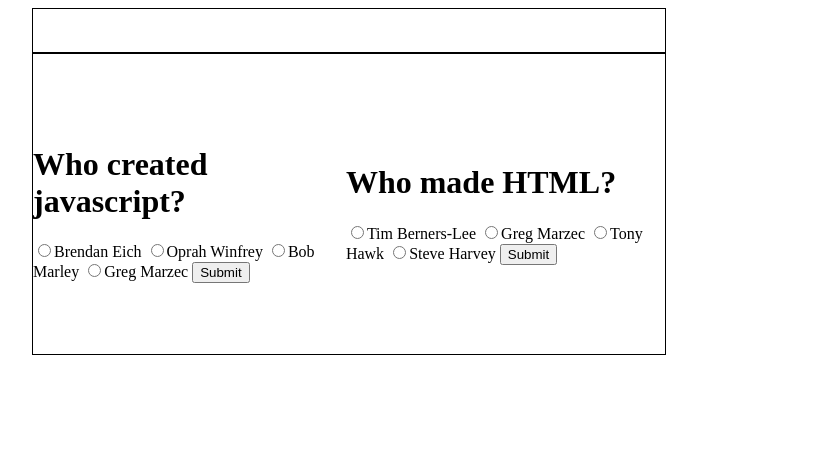
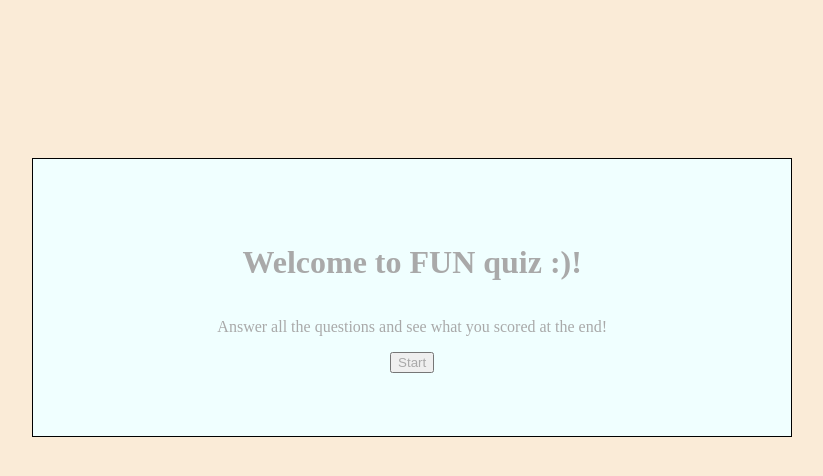
Before and after one commit to gregmarz/web-api-quiz, a plain HTML site: page index.html in a window 1280 px wide. Shown: the whole page, without its empty margins (292-1115 px from the left). Drawn offline with Linux system fonts and the light colour scheme.

Commit message:
added start/endpage, updated css

```diff
--- a/assets/assets.css
+++ b/assets/assets.css
@@ -1,3 +1,23 @@
+* {
+    color: darkgrey;
+}
+body {
+    background-color: antiquewhite;
+}
+
+#startPage {
+    background-color: azure;
+    display: flex;
+    flex-direction: column;
+    justify-content: center;
+    align-items: center;
+    width:  50%;
+    margin-left: 25%;
+    margin-top: 12.5%;
+    border: 1px solid black;
+    padding: 5%;
+}
+
 #qTimer {
     display: flex;
     justify-content: center;
@@ -5,7 +25,6 @@
     margin-left: 25%;
     width:  50%;
     border: 1px solid black;
-    margin-left: 25%;
 }
 
 #questContainer {
@@ -18,6 +37,16 @@
     margin-left: 25%;
 }
 
+#end {
+    display: flex;
+    flex-direction: column;
+    justify-content: center;
+    align-items: center;
+    width:  50%;
+    border: 1px solid black;
+    margin-left: 25%;
+}
+
 .hidden {
     display: none;
     visibility: hidden;
--- a/index.html
+++ b/index.html
@@ -9,34 +9,53 @@
 </head>
 <body>
 
-    <div id="qTimer">
+    <div id="startPage">
+        <h1>Welcome to FUN quiz :)!</h1>
+        <p>Answer all the questions and see what you scored at the end!</p>
+        <button id="btnStart">Start</button>
+    </div>
+
+    <div id="qTimer" class="hidden">
         <h1><span id="timer"></span></h1>
 
     </div>
-    <div id="questContainer">
+    <div id="questContainer" class="hidden">
         <div id="questionOne">
-            <h1>Who created javascript?</h1>
+            <h2>Who created javascript?</h2>
             <form>
                 <input type="radio" name="choice" value="q1right">Brendan Eich
                 <input type="radio" name="choice" value="q1wrong1">Oprah Winfrey
                 <input type="radio" name="choice" value="q1wrong2">Bob Marley
                 <input type="radio" name="choice" value="q1wrong3">Greg Marzec
-                <button id="submitBtn">Submit</button>
+                <button id="btnSubmit">Submit</button>
             </form>
         </div>
 
         <div id="questionTwo">
-            <h1>Who made HTML?</h1>
+            <h2>Who made HTML?</h2>
             <form>
                 <input type="radio" name="choice" value="q2right">Tim Berners-Lee
                 <input type="radio" name="choice" value="q2wrong1">Greg Marzec
                 <input type="radio" name="choice" value="q2wrong2">Tony Hawk
                 <input type="radio" name="choice" value="q2wrong3">Steve Harvey
-                <button id="submitBtn">Submit</button>
+                <button id="btnSubmit">Submit</button>
             </form>
         </div>
     </div>
 
+    <div id="endPage" class="hidden">
+        <h2>Game over!</h2>
+        <form>
+            <label>Enter Your Name!</label><br>
+            <input type="text" name="endGame">
+        </form>
+    </div>
+
+
+
+
+
+
     <script src="/assets/script.js""></script>
 </body>
 </html>
```
